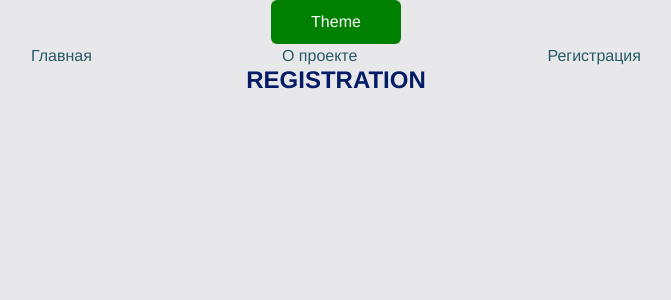
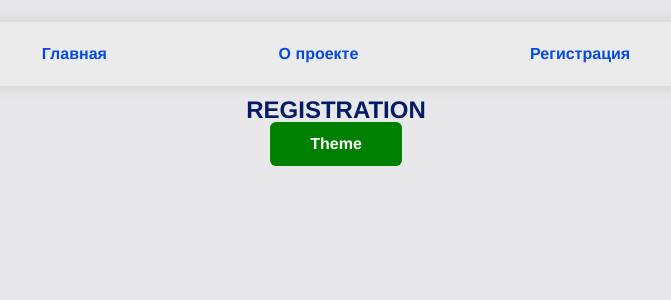
Before and after one commit to askuzmich/sb-lab, a React app: page /auth in a window 1280 px wide. Shown: the top 300 px of the page, without its empty margins (304-975 px from the left). Built offline with nearby package versions, Linux system fonts and the light colour scheme.

Commit message:
feat: Navbar and AppLink

```diff
--- a/src/app/App.tsx
+++ b/src/app/App.tsx
@@ -1,37 +1,20 @@
-import { Link } from "react-router-dom";
 import "./styles/index.scss";
 
 import { useTheme } from "./providers/ThemeProvider";
 import { classes } from "shared/lib/classNames/classes";
 import { AppRouter } from "./providers/router";
+import { Navbar } from "widgets/Navbar";
 
 const App = () => {
   const { theme, toggleTheme } = useTheme();
 
   return (
     <div className={classes("app", {}, [theme])}>
+      <Navbar />
+      <AppRouter />
       <button className="btn" onClick={toggleTheme}>
         Theme
       </button>
-      <div
-        style={{
-          display: "flex",
-          justifyContent: "space-around",
-          maxWidth: 800,
-          margin: "auto",
-        }}
-      >
-        <Link className="app-link" to={"/"}>
-          Главная
-        </Link>
-        <Link className="app-link" to={"/about"}>
-          О проекте
-        </Link>
-        <Link className="app-link" to={"/auth"}>
-          Регистрация
-        </Link>
-      </div>
-      <AppRouter />
     </div>
   );
 };
--- a/src/app/styles/index.scss
+++ b/src/app/styles/index.scss
@@ -27,9 +27,36 @@ code {
   min-height: 100vh;
 
   text-align: center;
+
+  display: block;
+
+  position: relative;
+
+  padding-top: 10px;
 }
 
 .app-link {
   color: var(--link-color);
   text-decoration: none;
 }
+
+.btn {
+  --opacity: 1;
+  background-color: green;
+  padding: 10px 40px;
+  color: white;
+  font-weight: bold;
+  border-radius: 6px;
+  transition: opacity 0.3s;
+  opacity: var(--opacity);
+  border: 0;
+  cursor: pointer;
+
+  &:hover {
+    --opacity: 0.7;
+  }
+
+  &:active {
+    --opacity: 0.9;
+  }
+}
--- a/src/app/styles/themes/dark.scss
+++ b/src/app/styles/themes/dark.scss
@@ -1,5 +1,6 @@
 .app.dark {
   --bg-color: #282c34;
+  --bg-color-inverted: #e8e8ea;
 
   --primary-color: #ffffff;
 
--- a/src/app/styles/themes/normal.scss
+++ b/src/app/styles/themes/normal.scss
@@ -1,5 +1,6 @@
 :root {
   --bg-color: #e8e8ea;
+  --bg-color-inverted: #282c34;
 
   --primary-color: #041c65;
 
--- a/src/app/styles/variables/global.scss
+++ b/src/app/styles/variables/global.scss
@@ -8,24 +8,7 @@
   --font-size-l: 24px;
   --font-line-l: 32px;
   --font-l: var(--font-size-l) / var(--font-line-l) var(--font-family-main);
+
+  // dimensions
+  --navbar-height: auto;
 }
-
-.btn {
-  --opacity: 1;
-  background-color: green;
-  padding: 10px 40px;
-  color: white;
-  border-radius: 6px;
-  transition: opacity 0.3s;
-  opacity: var(--opacity);
-  border: 0;
-  cursor: pointer;
-
-  &:hover {
-    --opacity: 0.7;
-  }
-
-  &:active {
-    --opacity: 0.9;
-  }
-}
--- /dev/null
+++ b/src/shared/ui/AppLink/AppLink.module.scss
@@ -0,0 +1,14 @@
+.AppLink {
+  color: var(--primary-color);
+
+  font-weight: bold;
+  text-decoration: none;
+}
+
+.primary {
+  color: var(--primary-color);
+}
+
+.secondary {
+  color: var(--secondary-color);
+}
--- /dev/null
+++ b/src/shared/ui/AppLink/AppLink.tsx
@@ -0,0 +1,34 @@
+import { classes } from "shared/lib/classNames/classes";
+import cls from "./AppLink.module.scss";
+import { Link, LinkProps } from "react-router-dom";
+import { FC } from "react";
+
+export enum AppLinkTheme {
+  PRIMARY = "primary",
+  SECONDARY = "secondary",
+}
+
+interface AppLinkProps extends LinkProps {
+  className?: string;
+  theme?: AppLinkTheme;
+}
+
+export const AppLink: FC<AppLinkProps> = (props) => {
+  const {
+    to,
+    className,
+    children,
+    theme = AppLinkTheme.PRIMARY,
+    ...otherProps
+  } = props;
+
+  return (
+    <Link
+      to={to}
+      className={classes(cls.AppLink, {}, [className, cls[theme]])}
+      {...otherProps}
+    >
+      {children}
+    </Link>
+  );
+};
--- /dev/null
+++ b/src/widgets/Navbar/index.ts
@@ -0,0 +1 @@
+export { Navbar } from "./ui/Navbar";
--- /dev/null
+++ b/src/widgets/Navbar/ui/Navbar.module.scss
@@ -0,0 +1,17 @@
+.Navbar {
+  height: var(--navbar-height);
+  max-width: 800px;
+  margin: 12px auto;
+  padding: 20px;
+
+  box-shadow: 0px 0px 15px 1px rgba(6, 6, 6, 0.1);
+
+  border-radius: 12px;
+  background: #ffffff20;
+  backdrop-filter: blur(16px) saturate(120%);
+}
+
+.links {
+  display: flex;
+  justify-content: space-around;
+}
--- /dev/null
+++ b/src/widgets/Navbar/ui/Navbar.tsx
@@ -0,0 +1,37 @@
+import { classes } from "shared/lib/classNames/classes";
+import cls from "./Navbar.module.scss";
+import { AppLink, AppLinkTheme } from "shared/ui/AppLink/AppLink";
+
+interface NavbarProps {
+  className?: string;
+}
+
+export const Navbar = ({ className }: NavbarProps) => {
+  return (
+    <div className={classes(cls.Navbar, {}, [className])}>
+      <div className={cls.links}>
+        <AppLink
+          theme={AppLinkTheme.SECONDARY}
+          className={cls.appLink}
+          to={"/"}
+        >
+          Главная
+        </AppLink>
+        <AppLink
+          theme={AppLinkTheme.SECONDARY}
+          className={cls.appLink}
+          to={"/about"}
+        >
+          О проекте
+        </AppLink>
+        <AppLink
+          theme={AppLinkTheme.SECONDARY}
+          className={cls.appLink}
+          to={"/auth"}
+        >
+          Регистрация
+        </AppLink>
+      </div>
+    </div>
+  );
+};
```
Also changed, not shown: src/app/styles/reset.scss (+5 -5 lines).
